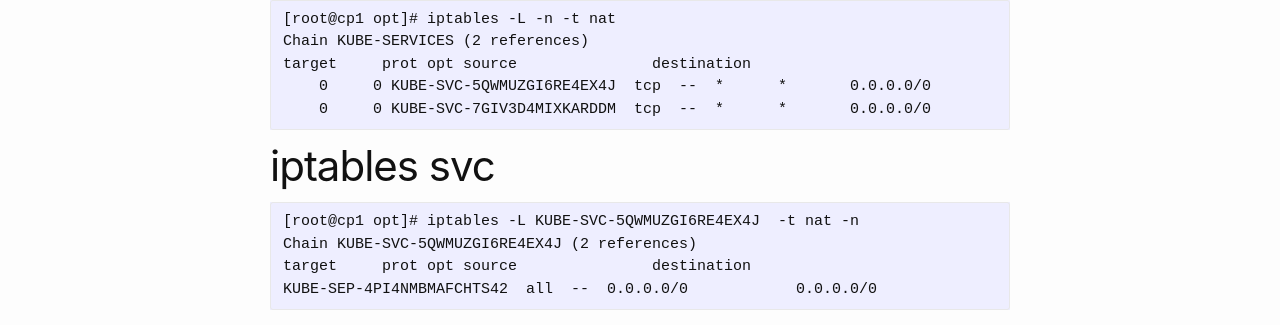
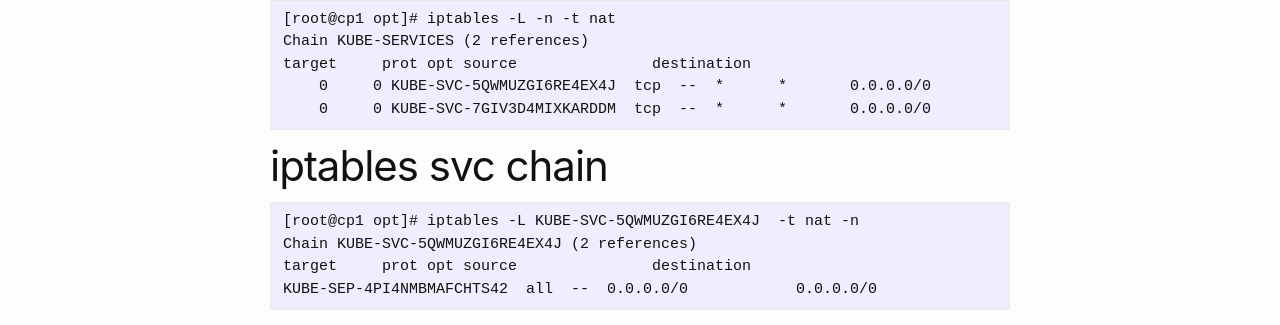
Before and after one commit to shinhwagk/blog, a Jekyll site: the page built from _posts/2019-09-27-super-short-article.md, in a window 1280 px wide. Shown: the part 572-897 px from the top of the page. Built offline with Jekyll 4.4.1, drawn with Linux system fonts in a browser that asks for light colours.

Commit message:
Update 2019-09-27-super-short-article.md

````diff
--- a/_posts/2019-09-27-super-short-article.md
+++ b/_posts/2019-09-27-super-short-article.md
@@ -27,7 +27,7 @@ target     prot opt source               destination
     0     0 KUBE-SVC-7GIV3D4MIXKARDDM  tcp  --  *      *       0.0.0.0/0            10.107.12.34         /* default/gitlab:gitlab-ssh cluster IP */ tcp dpt:22
 ```
 
-# iptables svc
+# iptables svc chain
 ```
 [root@cp1 opt]# iptables -L KUBE-SVC-5QWMUZGI6RE4EX4J  -t nat -n
 Chain KUBE-SVC-5QWMUZGI6RE4EX4J (2 references)
````
